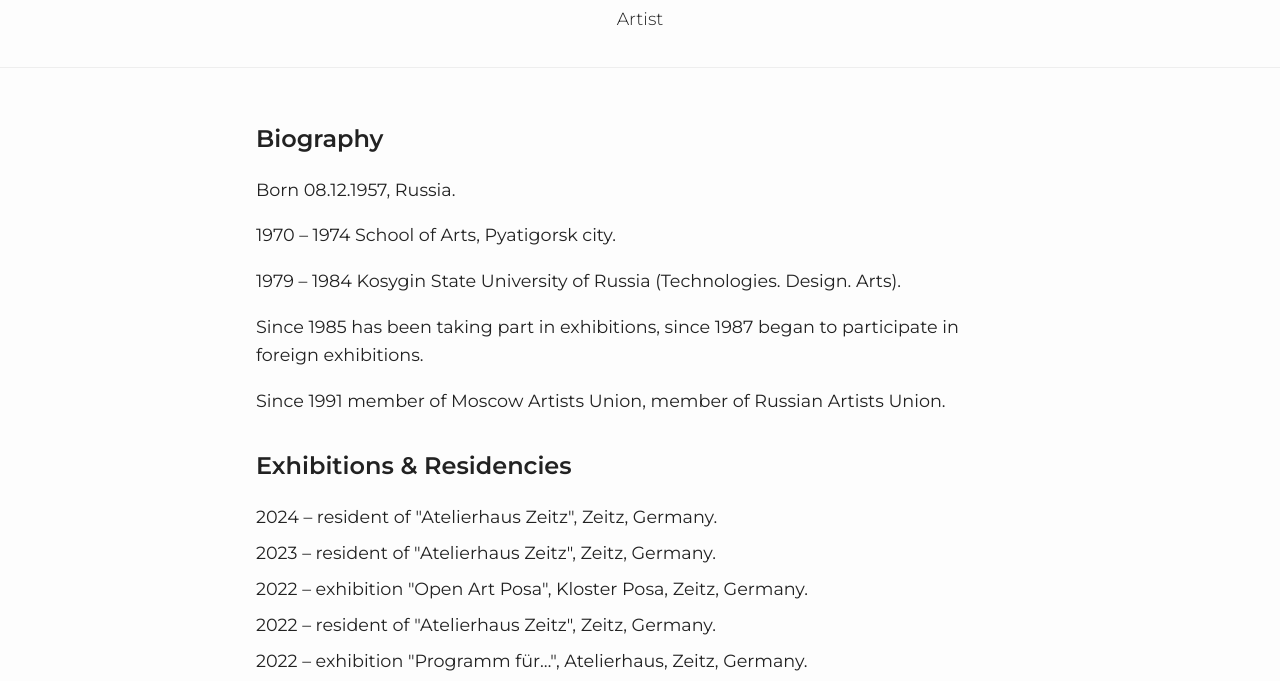
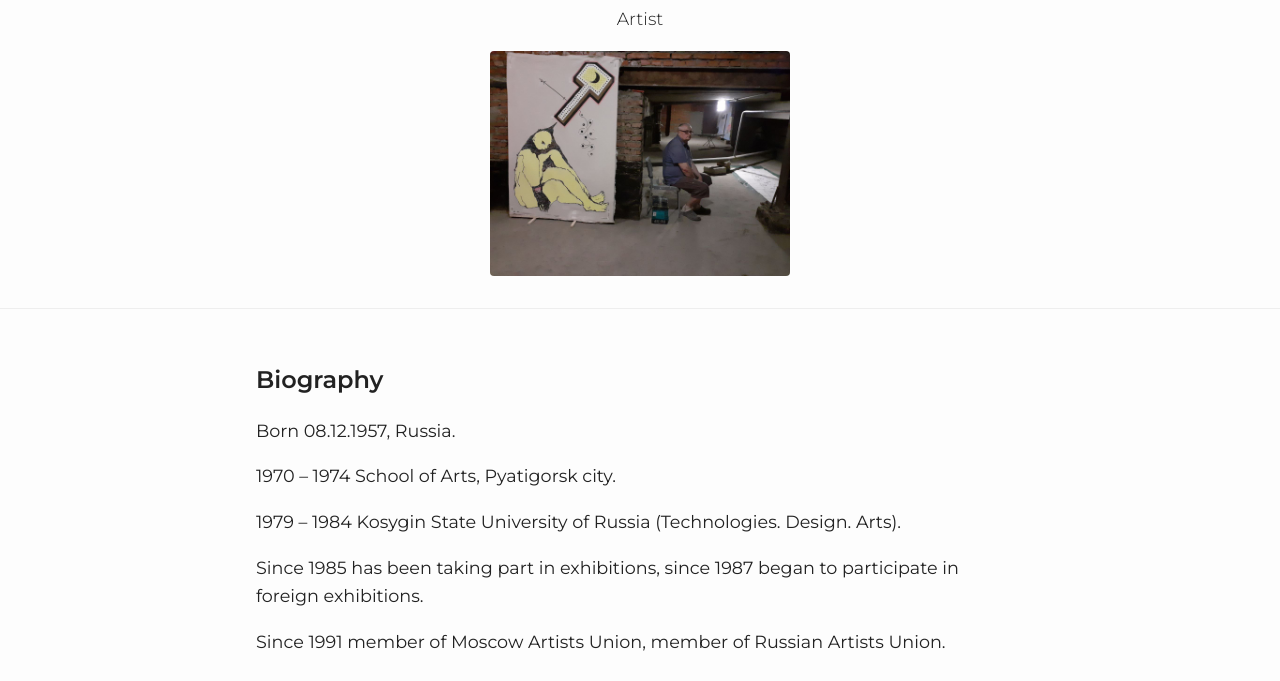
Before and after one commit to dremovd/alexander-kosyak, a plain HTML site: page index.html in a window 1280 px wide. Shown: the part 99-780 px from the top of the page. Drawn offline with Linux system fonts and the light colour scheme.

Commit message:
feat: showcase studio portrait

```diff
--- a/index.html
+++ b/index.html
@@ -25,6 +25,7 @@
 <header>
 <h1>Alexander Kosyak</h1>
 <p class="tagline">Artist</p>
+<img class="portrait" src="images/kosyak_studio_photo.jpg" alt="Alexander Kosyak in his studio" />
 </header>
 <main>
 <section>
@@ -118,6 +119,7 @@
 <header>
 <h1>Александр Косяк</h1>
 <p class="tagline">Художник</p>
+<img class="portrait" src="images/kosyak_studio_photo.jpg" alt="Александр Косяк в своей студии" />
 </header>
 <main>
 <section>
@@ -211,6 +213,7 @@
 <header>
 <h1>Alexander Kosyak</h1>
 <p class="tagline">Künstler</p>
+<img class="portrait" src="images/kosyak_studio_photo.jpg" alt="Alexander Kosyak in seinem Atelier" />
 </header>
 <main>
 <section>
@@ -304,6 +307,7 @@
 <header>
 <h1>Alexander Kosyak</h1>
 <p class="tagline">Artiste</p>
+<img class="portrait" src="images/kosyak_studio_photo.jpg" alt="Alexander Kosyak dans son atelier" />
 </header>
 <main>
 <section>
--- a/style.css
+++ b/style.css
@@ -48,6 +48,14 @@ header h1 {
 .tagline {
   font-weight: 300;
   margin-top: 0.5rem;
+}
+
+.portrait {
+  display: block;
+  max-width: 300px;
+  width: 100%;
+  margin: 1rem auto;
+  border-radius: var(--radius);
 }
 
 main {
```
